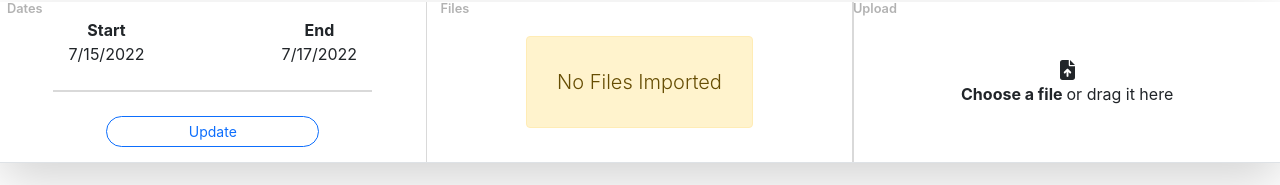
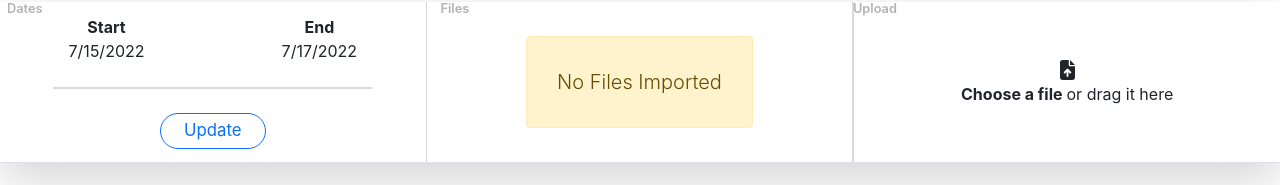
Before and after one commit to CBColleg3/Assignment-Timeline-Maker, a React (Create React App) app: page / in a window 1280 px wide. Shown: the part 158-343 px from the top of the page. Built offline with nearby package versions, Linux system fonts and the light colour scheme.

Commit message:
[improved-docs] Finished touch ups on sectionized toolbar

```diff
--- a/src/components/Date/SetDateTime.module.css
+++ b/src/components/Date/SetDateTime.module.css
@@ -20,3 +20,7 @@
     color: rgba(0, 0, 0, .30);
     font-weight: 600;
 }
+
+.date_section_button {
+    font-size: 1.05em;
+}
--- a/src/components/Date/SetDateTime.tsx
+++ b/src/components/Date/SetDateTime.tsx
@@ -127,7 +127,7 @@ const SetDateTime = ({ addError }: SetDateTimeProps): JSX.Element => {
 				</div>
 				<Divider classNameOverride="w-75" />
 				<Button
-					className="w-50 rounded-pill"
+					className={`w-25 rounded-pill ${styles.date_section_button}`}
 					onClick={(): void => {
 						setDisplayModal(true);
 					}}
```
